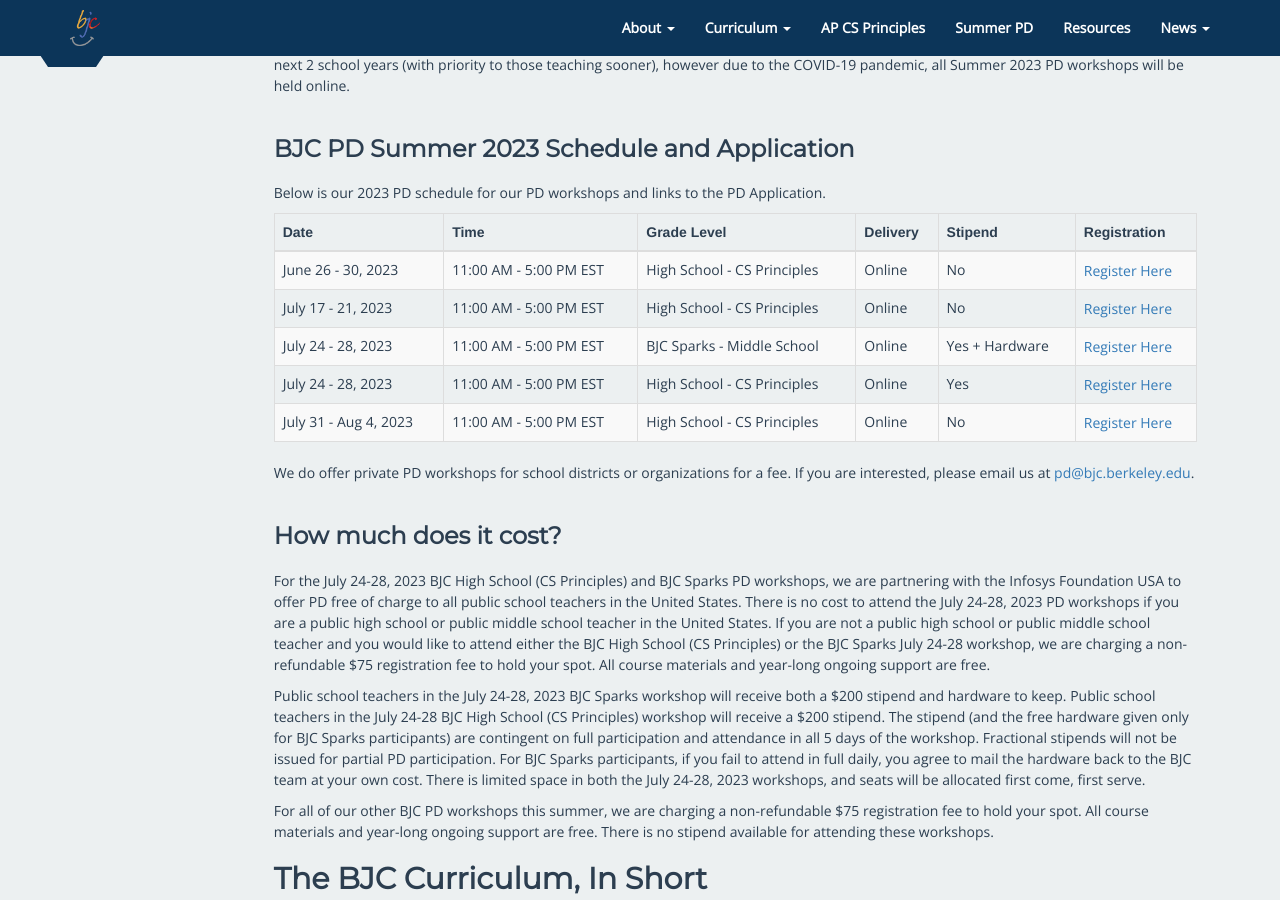
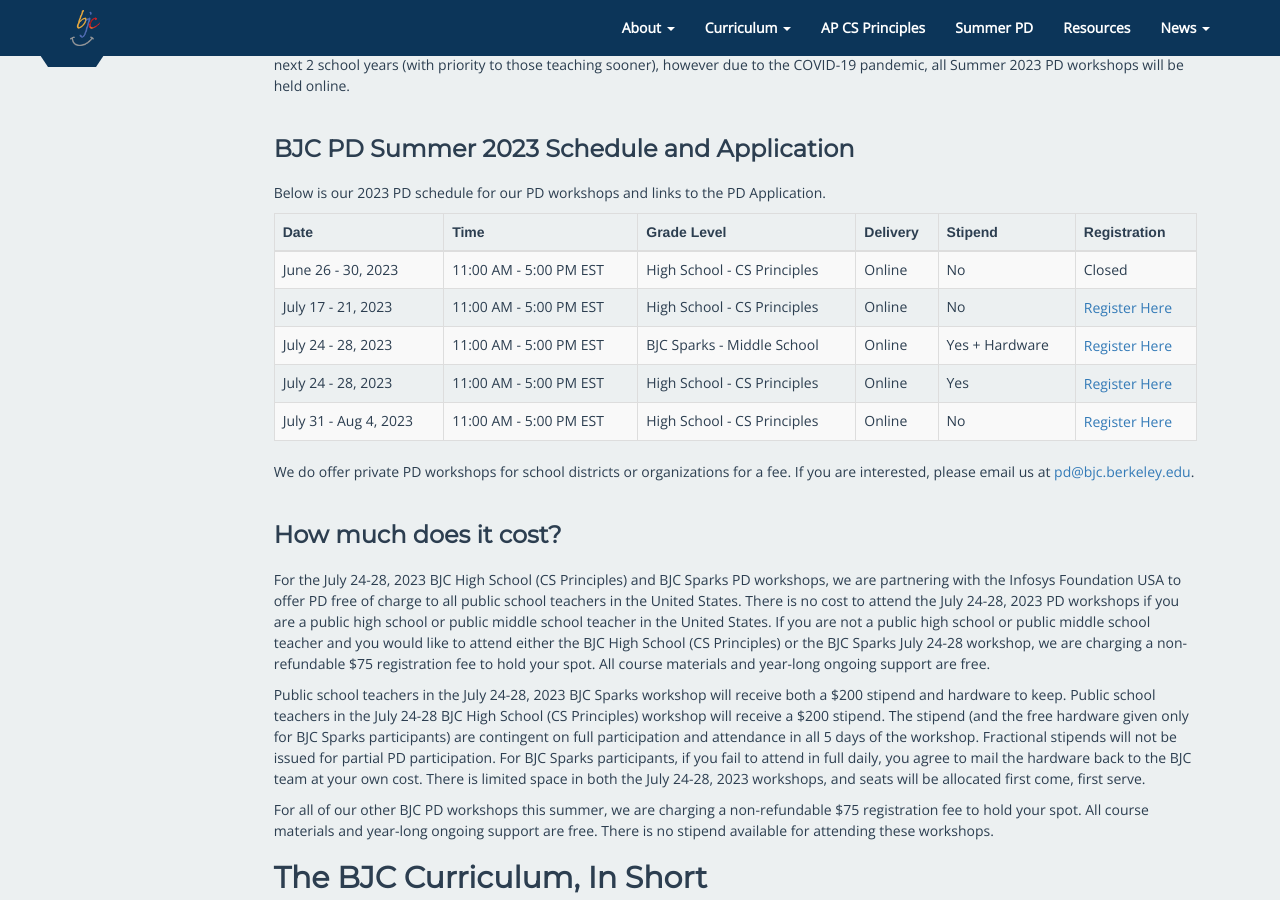
Before and after one commit to beautyjoy/beautyjoy.github.io, a Jekyll site: the page built from summer-pd/index.md, in a window 1280 px wide and 900 px high, scrolled down 1020 px. Built offline with Jekyll 4.4.1, drawn with Linux system fonts in a browser that asks for light colours.

Commit message:
Update index.md
Closed June PD

```diff
--- a/summer-pd/index.md
+++ b/summer-pd/index.md
@@ -91,7 +91,7 @@
     <td>High School - CS Principles</td>
     <td>Online</td>
     <td>No</td>
-    <td><a href="https://bjc.link/pd-su23">Register Here</a></td>
+    <td>Closed</td>
   </tr>
   <tr>
     <td>July 17 - 21, 2023</td>
```
